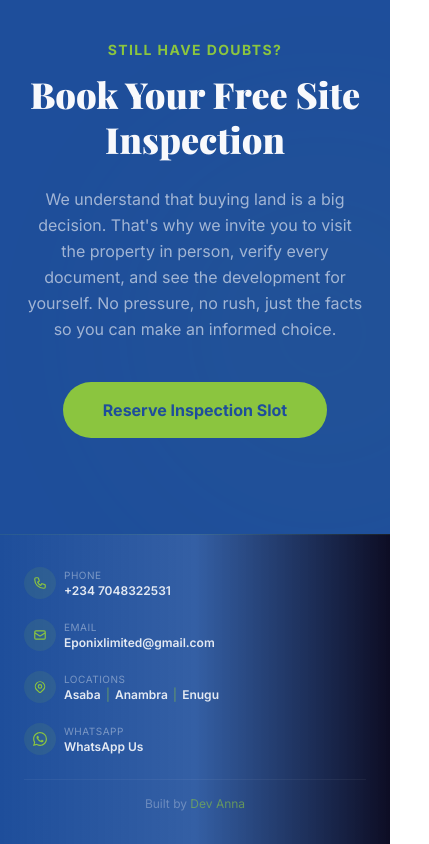
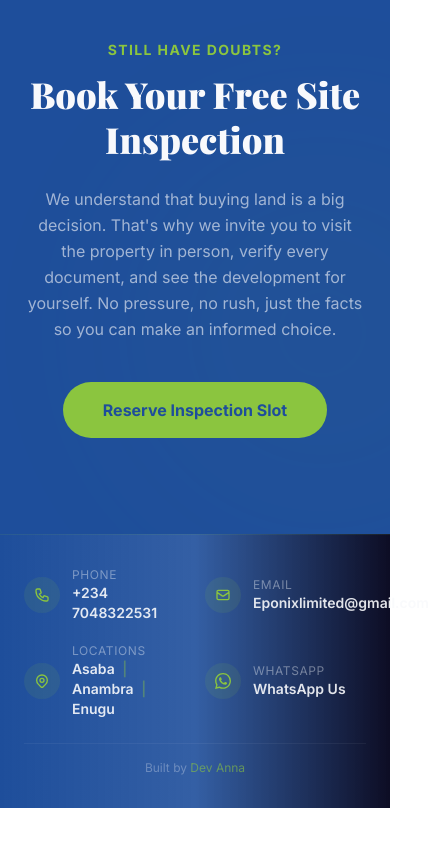
Before and after one commit to dev-anna-life/mr-multipreneur-realtor, a Next.js app: page / in a window 390 px wide. Shown: the part 5329-6173 px from the top of the page, 429 px wide, since content can reach past the window. After the commit the page ends 6137 px from the top, so only its background shows below. Built offline with nearby package versions, Linux system fonts and the light colour scheme.

Commit message:
Revert footer to original trust bar style

```diff
--- a/app/page.js
+++ b/app/page.js
@@ -295,30 +295,30 @@
 
       <footer className="bg-gradient-to-r from-navy via-navy/90 to-charcoal backdrop-blur-md border-t border-gold/10">
         <div className="max-w-7xl mx-auto px-6 py-8 md:py-10">
-          <div className="grid grid-cols-1 sm:grid-cols-2 md:grid-cols-4 gap-5 md:gap-8">
-            <a href="tel:+2347048322531" className="flex items-center gap-2 md:gap-3 group">
-              <div className="w-8 h-8 md:w-9 md:h-9 rounded-full bg-gold/10 flex items-center justify-center text-gold group-hover:bg-gold group-hover:text-navy transition-all duration-300 shrink-0">
-                <svg className="w-3.5 h-3.5 md:w-4 md:h-4" fill="none" stroke="currentColor" viewBox="0 0 24 24"><path strokeLinecap="round" strokeLinejoin="round" strokeWidth="2" d="M3 5a2 2 0 012-2h3.28a1 1 0 01.948.684l1.498 4.493a1 1 0 01-.502 1.21l-2.257 1.13a11.042 11.042 0 005.516 5.516l1.13-2.257a1 1 0 011.21-.502l4.493 1.498a1 1 0 01.684.949V19a2 2 0 01-2 2h-1C9.716 21 3 14.284 3 6V5z"/></svg>
+          <div className="grid grid-cols-2 md:grid-cols-4 gap-5 md:gap-8">
+            <a href="tel:+2347048322531" className="flex items-center gap-3 group">
+              <div className="w-9 h-9 rounded-full bg-gold/10 flex items-center justify-center text-gold group-hover:bg-gold group-hover:text-navy transition-all duration-300 shrink-0">
+                <svg className="w-4 h-4" fill="none" stroke="currentColor" viewBox="0 0 24 24"><path strokeLinecap="round" strokeLinejoin="round" strokeWidth="2" d="M3 5a2 2 0 012-2h3.28a1 1 0 01.948.684l1.498 4.493a1 1 0 01-.502 1.21l-2.257 1.13a11.042 11.042 0 005.516 5.516l1.13-2.257a1 1 0 011.21-.502l4.493 1.498a1 1 0 01.684.949V19a2 2 0 01-2 2h-1C9.716 21 3 14.284 3 6V5z"/></svg>
               </div>
-              <div className="min-w-0"><div className="text-[10px] md:text-xs text-cream/40 uppercase tracking-wider">Phone</div><div className="text-xs md:text-sm font-semibold text-cream/90 group-hover:text-gold transition-colors break-all">+234 7048322531</div></div>
+              <div className="min-w-0"><div className="text-xs text-cream/40 uppercase tracking-wider">Phone</div><div className="text-sm font-semibold text-cream/90 group-hover:text-gold transition-colors">+234 7048322531</div></div>
             </a>
-            <a href="mailto:Eponixlimited@gmail.com" className="flex items-center gap-2 md:gap-3 group">
-              <div className="w-8 h-8 md:w-9 md:h-9 rounded-full bg-gold/10 flex items-center justify-center text-gold group-hover:bg-gold group-hover:text-navy transition-all duration-300 shrink-0">
-                <svg className="w-3.5 h-3.5 md:w-4 md:h-4" fill="none" stroke="currentColor" viewBox="0 0 24 24"><path strokeLinecap="round" strokeLinejoin="round" strokeWidth="2" d="M3 8l7.89 5.26a2 2 0 002.22 0L21 8M5 19h14a2 2 0 002-2V7a2 2 0 00-2-2H5a2 2 0 00-2 2v10a2 2 0 002 2z"/></svg>
+            <a href="mailto:Eponixlimited@gmail.com" className="flex items-center gap-3 group">
+              <div className="w-9 h-9 rounded-full bg-gold/10 flex items-center justify-center text-gold group-hover:bg-gold group-hover:text-navy transition-all duration-300 shrink-0">
+                <svg className="w-4 h-4" fill="none" stroke="currentColor" viewBox="0 0 24 24"><path strokeLinecap="round" strokeLinejoin="round" strokeWidth="2" d="M3 8l7.89 5.26a2 2 0 002.22 0L21 8M5 19h14a2 2 0 002-2V7a2 2 0 00-2-2H5a2 2 0 00-2 2v10a2 2 0 002 2z"/></svg>
               </div>
-              <div className="min-w-0"><div className="text-[10px] md:text-xs text-cream/40 uppercase tracking-wider">Email</div><div className="text-xs md:text-sm font-semibold text-cream/90 group-hover:text-gold transition-colors break-all">Eponixlimited@gmail.com</div></div>
+              <div className="min-w-0"><div className="text-xs text-cream/40 uppercase tracking-wider">Email</div><div className="text-sm font-semibold text-cream/90 group-hover:text-gold transition-colors">Eponixlimited@gmail.com</div></div>
             </a>
-            <div className="flex items-center gap-2 md:gap-3">
-              <div className="w-8 h-8 md:w-9 md:h-9 rounded-full bg-gold/10 flex items-center justify-center text-gold shrink-0">
-                <svg className="w-3.5 h-3.5 md:w-4 md:h-4" fill="none" stroke="currentColor" viewBox="0 0 24 24"><path strokeLinecap="round" strokeLinejoin="round" strokeWidth="2" d="M17.657 16.657L13.414 20.9a1.998 1.998 0 01-2.827 0l-4.244-4.243a8 8 0 1111.314 0zM15 11a3 3 0 11-6 0 3 3 0 016 0z"/></svg>
+            <div className="flex items-center gap-3">
+              <div className="w-9 h-9 rounded-full bg-gold/10 flex items-center justify-center text-gold shrink-0">
+                <svg className="w-4 h-4" fill="none" stroke="currentColor" viewBox="0 0 24 24"><path strokeLinecap="round" strokeLinejoin="round" strokeWidth="2" d="M17.657 16.657L13.414 20.9a1.998 1.998 0 01-2.827 0l-4.244-4.243a8 8 0 1111.314 0zM15 11a3 3 0 11-6 0 3 3 0 016 0z"/></svg>
               </div>
-              <div className="min-w-0"><div className="text-[10px] md:text-xs text-cream/40 uppercase tracking-wider">Locations</div><div className="text-xs md:text-sm font-semibold text-cream/90">Asaba <span className="text-gold/40 mx-0.5">|</span> Anambra <span className="text-gold/40 mx-0.5">|</span> Enugu</div></div>
+              <div className="min-w-0"><div className="text-xs text-cream/40 uppercase tracking-wider">Locations</div><div className="text-sm font-semibold text-cream/90">Asaba <span className="text-gold/40 mx-1">|</span> Anambra <span className="text-gold/40 mx-1">|</span> Enugu</div></div>
             </div>
-            <a href="https://wa.me/2347048322531?text=Hello%20Harrison%2C%20I'd%20like%20to%20book%20a%20property%20inspection." target="_blank" rel="noopener noreferrer" className="flex items-center gap-2 md:gap-3 group">
-              <div className="w-8 h-8 md:w-9 md:h-9 rounded-full bg-gold/10 flex items-center justify-center text-gold group-hover:bg-gold group-hover:text-navy transition-all duration-300 shrink-0">
-                <svg className="w-3.5 h-3.5 md:w-4 md:h-4" fill="currentColor" viewBox="0 0 24 24"><path d="M17.472 14.382c-.297-.149-1.758-.867-2.03-.967-.273-.099-.471-.148-.67.15-.197.297-.767.966-.94 1.164-.173.199-.347.223-.644.075-.297-.15-1.255-.463-2.39-1.475-.883-.788-1.48-1.761-1.653-2.059-.173-.297-.018-.458.13-.606.134-.133.298-.347.446-.52.149-.174.198-.298.298-.497.099-.198.05-.371-.025-.52-.075-.149-.669-1.612-.916-2.207-.242-.579-.487-.5-.669-.51-.173-.008-.371-.01-.57-.01-.198 0-.52.074-.792.372-.272.297-1.04 1.016-1.04 2.479 0 1.462 1.065 2.875 1.213 3.074.149.198 2.096 3.2 5.077 4.487.709.306 1.262.489 1.694.625.712.227 1.36.195 1.871.118.571-.085 1.758-.719 2.006-1.413.248-.694.248-1.289.173-1.413-.074-.124-.272-.198-.57-.347m-5.421 7.403h-.004a9.87 9.87 0 01-5.031-1.378l-.361-.214-3.741.982.998-3.648-.235-.374a9.86 9.86 0 01-1.51-5.26c.001-5.45 4.436-9.884 9.888-9.884 2.64 0 5.122 1.03 6.988 2.898a9.825 9.825 0 012.893 6.994c-.003 5.45-4.437 9.884-9.885 9.884m8.413-18.297A11.815 11.815 0 0012.05 0C5.495 0 .16 5.335.157 11.892c0 2.096.547 4.142 1.588 5.945L.057 24l6.305-1.654a11.882 11.882 0 005.683 1.448h.005c6.554 0 11.89-5.335 11.893-11.893a11.821 11.821 0 00-3.48-8.413z"/></svg>
+            <a href="https://wa.me/2347048322531?text=Hello%20Harrison%2C%20I'd%20like%20to%20book%20a%20property%20inspection." target="_blank" rel="noopener noreferrer" className="flex items-center gap-3 group">
+              <div className="w-9 h-9 rounded-full bg-gold/10 flex items-center justify-center text-gold group-hover:bg-gold group-hover:text-navy transition-all duration-300 shrink-0">
+                <svg className="w-4 h-4" fill="currentColor" viewBox="0 0 24 24"><path d="M17.472 14.382c-.297-.149-1.758-.867-2.03-.967-.273-.099-.471-.148-.67.15-.197.297-.767.966-.94 1.164-.173.199-.347.223-.644.075-.297-.15-1.255-.463-2.39-1.475-.883-.788-1.48-1.761-1.653-2.059-.173-.297-.018-.458.13-.606.134-.133.298-.347.446-.52.149-.174.198-.298.298-.497.099-.198.05-.371-.025-.52-.075-.149-.669-1.612-.916-2.207-.242-.579-.487-.5-.669-.51-.173-.008-.371-.01-.57-.01-.198 0-.52.074-.792.372-.272.297-1.04 1.016-1.04 2.479 0 1.462 1.065 2.875 1.213 3.074.149.198 2.096 3.2 5.077 4.487.709.306 1.262.489 1.694.625.712.227 1.36.195 1.871.118.571-.085 1.758-.719 2.006-1.413.248-.694.248-1.289.173-1.413-.074-.124-.272-.198-.57-.347m-5.421 7.403h-.004a9.87 9.87 0 01-5.031-1.378l-.361-.214-3.741.982.998-3.648-.235-.374a9.86 9.86 0 01-1.51-5.26c.001-5.45 4.436-9.884 9.888-9.884 2.64 0 5.122 1.03 6.988 2.898a9.825 9.825 0 012.893 6.994c-.003 5.45-4.437 9.884-9.885 9.884m8.413-18.297A11.815 11.815 0 0012.05 0C5.495 0 .16 5.335.157 11.892c0 2.096.547 4.142 1.588 5.945L.057 24l6.305-1.654a11.882 11.882 0 005.683 1.448h.005c6.554 0 11.89-5.335 11.893-11.893a11.821 11.821 0 00-3.48-8.413z"/></svg>
               </div>
-              <div className="min-w-0"><div className="text-[10px] md:text-xs text-cream/40 uppercase tracking-wider">WhatsApp</div><div className="text-xs md:text-sm font-semibold text-cream/90 group-hover:text-gold transition-colors">WhatsApp Us</div></div>
+              <div className="min-w-0"><div className="text-xs text-cream/40 uppercase tracking-wider">WhatsApp</div><div className="text-sm font-semibold text-cream/90 group-hover:text-gold transition-colors">WhatsApp Us</div></div>
             </a>
           </div>
           <div className="text-center mt-6 pt-4 border-t border-white/5">
```
